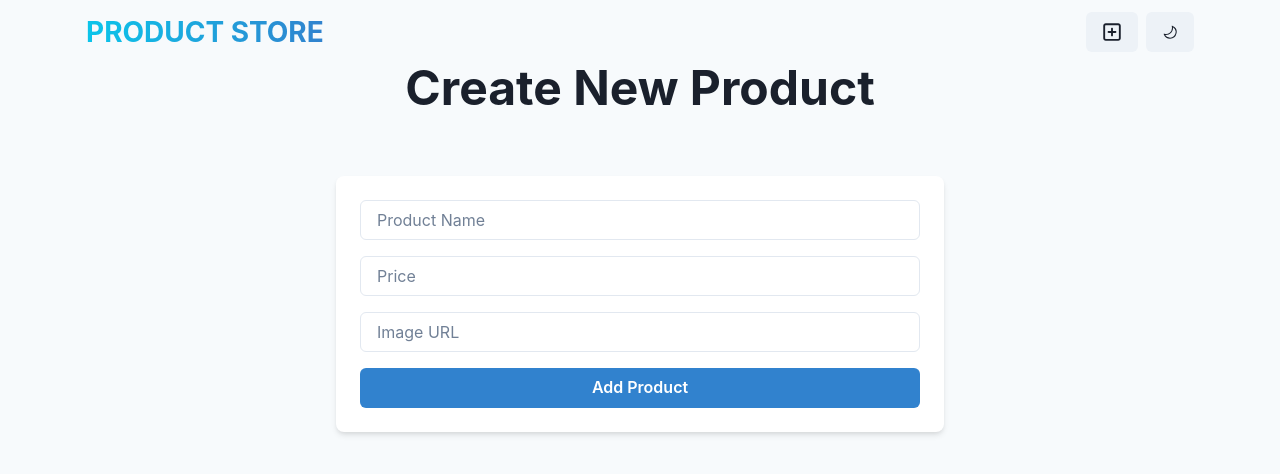
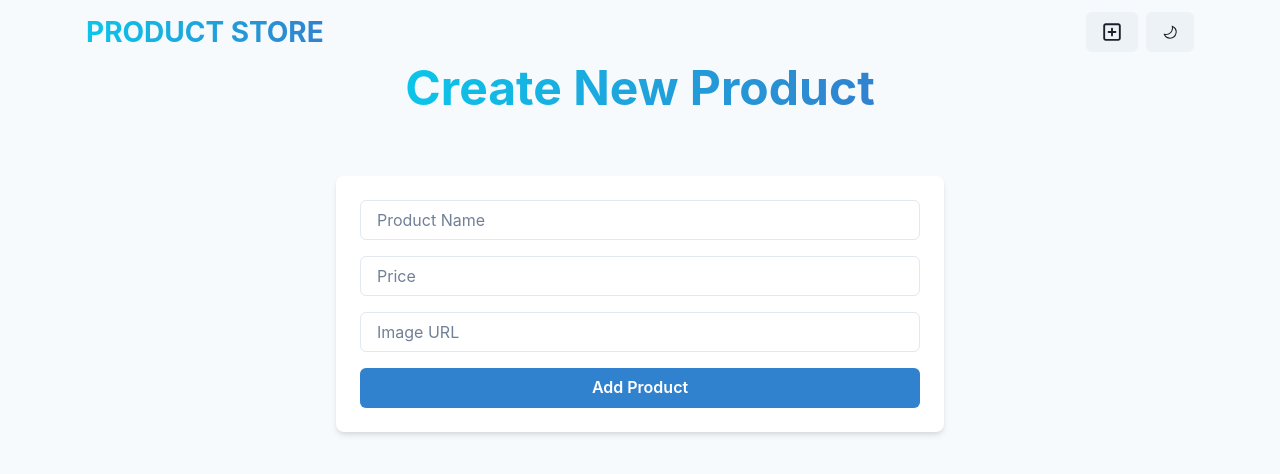
Before and after one commit to Th0ngpv/MERN-Stack-Store-Website, a React (Vite) app in the folder frontend/: page /create in a window 1280 px wide. Shown: the top 474 px of the page. Built offline with nearby package versions, Linux system fonts and the light colour scheme.

Commit message:
add gradient back ground for header

```diff
--- a/frontend/src/pages/CreatePage.jsx
+++ b/frontend/src/pages/CreatePage.jsx
@@ -36,7 +36,11 @@ const CreatePage = () => {
   return (
     <Container maxW={"container.sm"}>
       <VStack spacing={8}>
-        <Heading as={"h1"} size={"2xl"} textAlign={"center"} mb={8}>
+        <Heading
+        as={"h1"} size={"2xl"} textAlign={"center"} mb={8}
+        bgGradient={"linear(to-r, cyan.400, blue.500)"}
+        bgClip={"text"}
+        >
           Create New Product
         </Heading>
 
```
